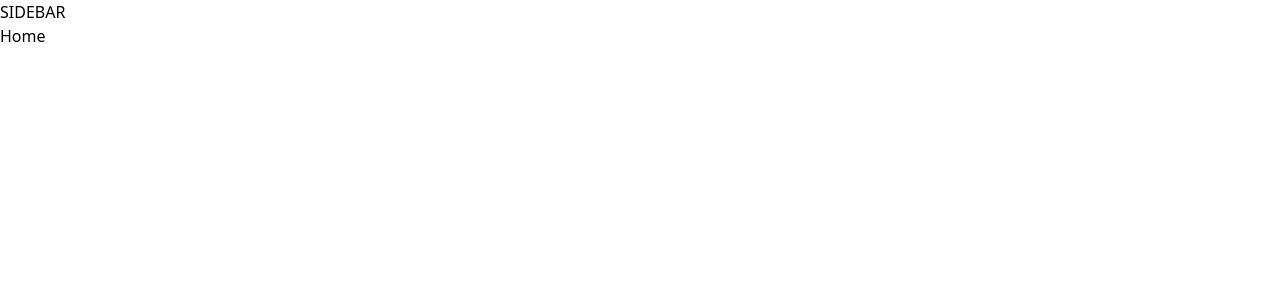
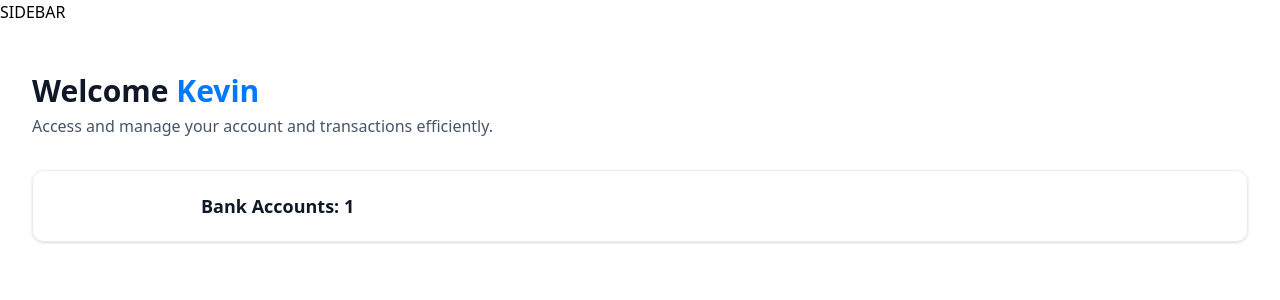
Before and after one commit to KW-SWE/Monevity, a Next.js app: page / in a window 1280 px wide. Shown: the top 300 px of the page. Built offline with nearby package versions, Linux system fonts and the light colour scheme.

Commit message:
Added HeaderBox and TotalBalanceBox components

```diff
--- a/app/(root)/page.tsx
+++ b/app/(root)/page.tsx
@@ -1,7 +1,28 @@
 import React from 'react';
+import HeaderBox from '../components/HeaderBox';
+import TotalBalanceBox from '../components/TotalBalanceBox';
 
 const Home = () => {
-  return <div>Home</div>;
+  const loggedIn = { firstName: 'Kevin' };
+  return (
+    <section className="home">
+      <div className="home-content">
+        <header className="home-header">
+          <HeaderBox
+            type="greeting"
+            title="Welcome"
+            user={loggedIn?.firstName || 'Guest'}
+            subtext="Access and manage your account and transactions efficiently."
+          />
+          <TotalBalanceBox
+            accounts={[]}
+            totalBanks={1}
+            totalCurrentBalance={1250.35}
+          />
+        </header>
+      </div>
+    </section>
+  ); // class name 'home' found in globals.css
 };
 
 export default Home;
--- /dev/null
+++ b/app/components/HeaderBox.tsx
@@ -0,0 +1,21 @@
+const HeaderBox = ({
+  type = 'title',
+  title,
+  subtext,
+  user,
+}: HeaderBoxProps) => {
+  // HeaderBoxProps declared in /types/index.d.ts
+  return (
+    <div className="header-box">
+      <h1 className="header-box-title">
+        {title}
+        {type === 'greeting' && (
+          <span className="text-bankGradient">&nbsp;{user}</span> // &nbsp is an empty space character
+        )}
+      </h1>
+      <p className="header-box-subtext">{subtext}</p>
+    </div>
+  );
+};
+
+export default HeaderBox;
--- /dev/null
+++ b/app/components/TotalBalanceBox.tsx
@@ -0,0 +1,18 @@
+import React from 'react';
+
+const TotalBalanceBox = ({
+  accounts = [], // default is empty array if not provided
+  totalBanks,
+  totalCurrentBalance,
+}: TotalBalanceBoxProps) => {
+  return (
+    <section className="total-balance">
+      <div className="total-balance-chart">{/* Doughnut chart */}</div>
+      <div className="flex flex-col gap-6">
+        <h2 className="header-2">Bank Accounts: {totalBanks} </h2>
+      </div>
+    </section>
+  );
+};
+
+export default TotalBalanceBox;
```
